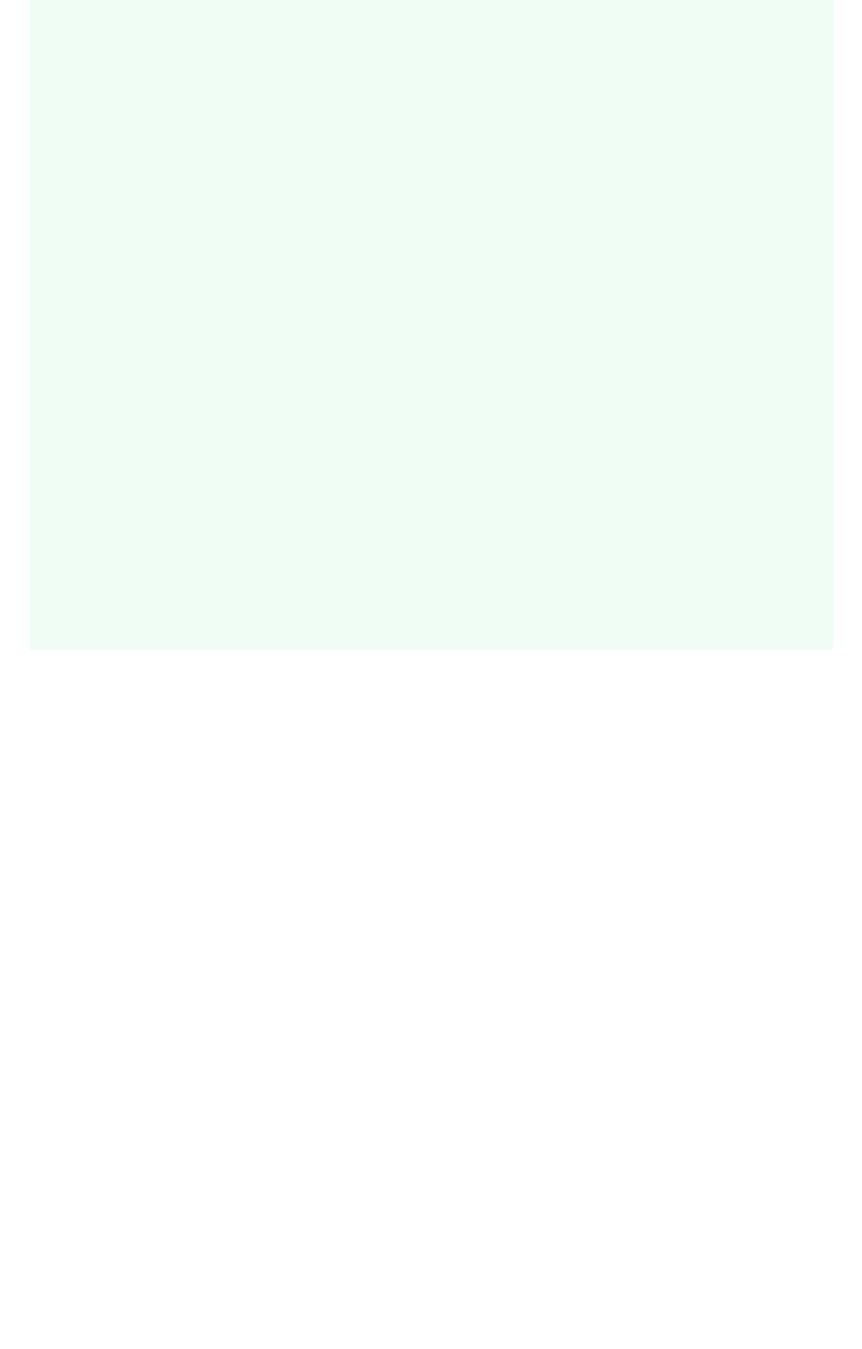
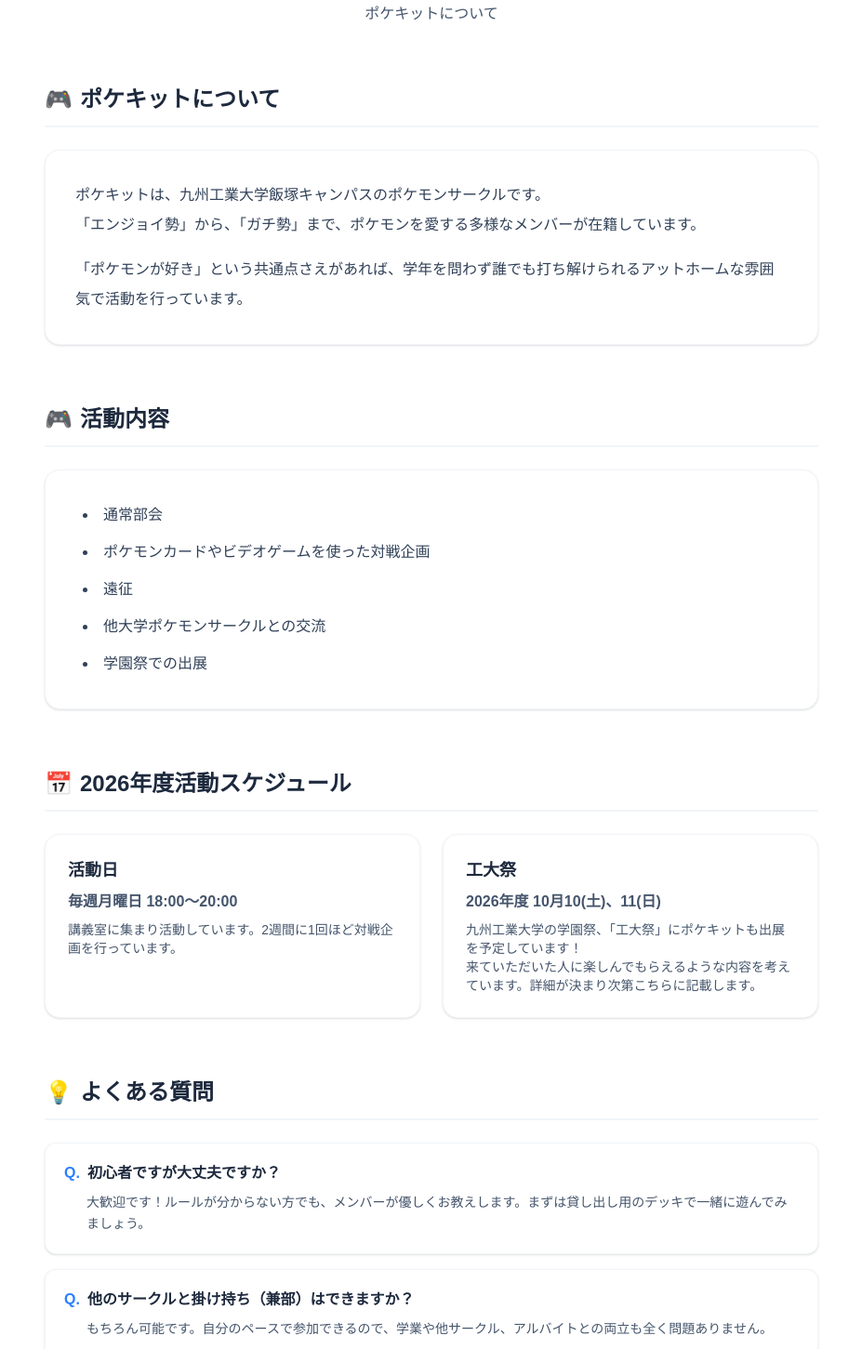
Before and after one commit to kazam1dor1/pokemon-blog, a Next.js app: page /about in a window 1280 px wide. Shown: the part 189-1640 px from the top of the page at 93% size, without its empty margins (176-1103 px from the left). Before the commit the page ends 904 px from the top, so only its background shows below. Built offline with nearby package versions, Linux system fonts and the light colour scheme.

Commit message:
サークル概要ページ作成

```diff
--- a/app/about/page.tsx
+++ b/app/about/page.tsx
@@ -1,9 +1,118 @@
 // app/about/page.tsx
-export default function About() {
+import Link from "next/link";
+
+export default function AboutPage() {
   return (
-    <div className="p-8 bg-green-50 min-h-screen">
-      <h1 className="text-2xl font-bold text-green-700">サークルについて</h1>
-      <p className="mt-4">飯塚キャンパスで活動しているポケモンサークルです！</p>
+    <div className="max-w-4xl mx-auto px-4 py-12 space-y-16">
+
+      {/* 🟢 ページタイトル */}
+      <div className="text-center space-y-4">
+        <h1 className="text-3xl md:text-4xl font-extrabold text-slate-800 tracking-tight">
+          サークル紹介
+        </h1>
+        <p className="text-slate-600 font-medium">
+          ポケキットについて
+        </p>
+      </div>
+
+      {/* 🟢 1. サークル概要 */}
+      <section className="space-y-6">
+        <h2 className="text-2xl font-bold text-slate-800 border-b-2 border-slate-100 pb-3 flex items-center gap-2">
+          <span className="text-blue-500">🎮</span> ポケキットについて
+        </h2>
+        <div className="bg-white p-6 md:p-8 rounded-2xl shadow-sm border border-slate-100 text-slate-700 leading-loose">
+          <p>
+            ポケキットは、九州工業大学飯塚キャンパスのポケモンサークルです。
+          </p>
+          <p>
+            「エンジョイ勢」から、「ガチ勢」まで、ポケモンを愛する多様なメンバーが在籍しています。
+          </p>
+          <p className="mt-4">
+            「ポケモンが好き」という共通点さえがあれば、学年を問わず誰でも打ち解けられるアットホームな雰囲気で活動を行っています。
+          </p>
+        </div>
+      </section>
+
+      {/* 🟢 2. 活動内容 */}
+      <section className="space-y-6">
+        <h2 className="text-2xl font-bold text-slate-800 border-b-2 border-slate-100 pb-3 flex items-center gap-2">
+          <span className="text-blue-500">🎮</span> 活動内容
+        </h2>
+        <div className="bg-white p-6 md:p-8 rounded-2xl shadow-sm border border-slate-100 text-slate-700 leading-loose">
+          <ul className="list-disc list-inside space-y-2 ml-2">
+            <li>通常部会</li>
+            <li>ポケモンカードやビデオゲームを使った対戦企画</li>
+            <li>遠征</li>
+            <li>他大学ポケモンサークルとの交流</li>
+            <li>学園祭での出展</li>
+          </ul>
+        </div>
+      </section>
+
+
+
+
+      {/* 🟢 3. 活動スケジュール */}
+      <section className="space-y-6">
+        <h2 className="text-2xl font-bold text-slate-800 border-b-2 border-slate-100 pb-3 flex items-center gap-2">
+          <span className="text-blue-500">📅</span> 2026年度活動スケジュール
+        </h2>
+        <div className="grid md:grid-cols-2 gap-6">
+          <div className="bg-white p-6 rounded-2xl shadow-sm border border-slate-100">
+            <h3 className="text-lg font-bold text-slate-800 mb-2">活動日</h3>
+            <p className="text-slate-600 mb-2 font-bold text-blue-600">毎週月曜日 18:00〜20:00</p>
+            <p className="text-slate-600 text-sm">
+              講義室に集まり活動しています。2週間に1回ほど対戦企画を行っています。
+            </p>
+          </div>
+          <div className="bg-white p-6 rounded-2xl shadow-sm border border-slate-100">
+            <h3 className="text-lg font-bold text-slate-800 mb-2">工大祭</h3>
+            <p className="text-slate-600 mb-2 font-bold text-blue-600">2026年度 10月10(土)、11(日)</p>
+            <p className="text-slate-600 text-sm">
+              九州工業大学の学園祭、「工大祭」にポケキットも出展を予定しています！
+            </p>
+            <p className="text-slate-600 text-sm">
+              来ていただいた人に楽しんでもらえるような内容を考えています。詳細が決まり次第こちらに記載します。
+            </p>
+          </div>
+        </div>
+      </section>
+
+      {/* 🟢 4. よくある質問 (Q&A) */}
+      <section className="space-y-6">
+        <h2 className="text-2xl font-bold text-slate-800 border-b-2 border-slate-100 pb-3 flex items-center gap-2">
+          <span className="text-blue-500">💡</span> よくある質問
+        </h2>
+        <div className="space-y-4">
+
+          <div className="bg-white p-5 rounded-xl shadow-sm border border-slate-100">
+            <p className="font-bold text-slate-800 flex gap-2">
+              <span className="text-blue-500">Q.</span> 初心者ですが大丈夫ですか？
+            </p>
+            <p className="text-slate-600 mt-2 ml-6 text-sm leading-relaxed">
+              大歓迎です！ルールが分からない方でも、メンバーが優しくお教えします。まずは貸し出し用のデッキで一緒に遊んでみましょう。
+            </p>
+          </div>
+
+          <div className="bg-white p-5 rounded-xl shadow-sm border border-slate-100">
+            <p className="font-bold text-slate-800 flex gap-2">
+              <span className="text-blue-500">Q.</span> 他のサークルと掛け持ち（兼部）はできますか？
+            </p>
+            <p className="text-slate-600 mt-2 ml-6 text-sm leading-relaxed">
+              もちろん可能です。自分のペースで参加できるので、学業や他サークル、アルバイトとの両立も全く問題ありません。
+            </p>
+          </div>
+
+        </div>
+      </section>
+
+      {/* 🟢 トップページへ戻るボタン */}
+      <div className="text-center pt-8">
+        <Link href="/" className="inline-block bg-slate-100 text-slate-600 font-bold py-3 px-8 rounded-full hover:bg-slate-200 transition shadow-sm">
+          トップページへ戻る
+        </Link>
+      </div>
+
     </div>
   );
 }
```
